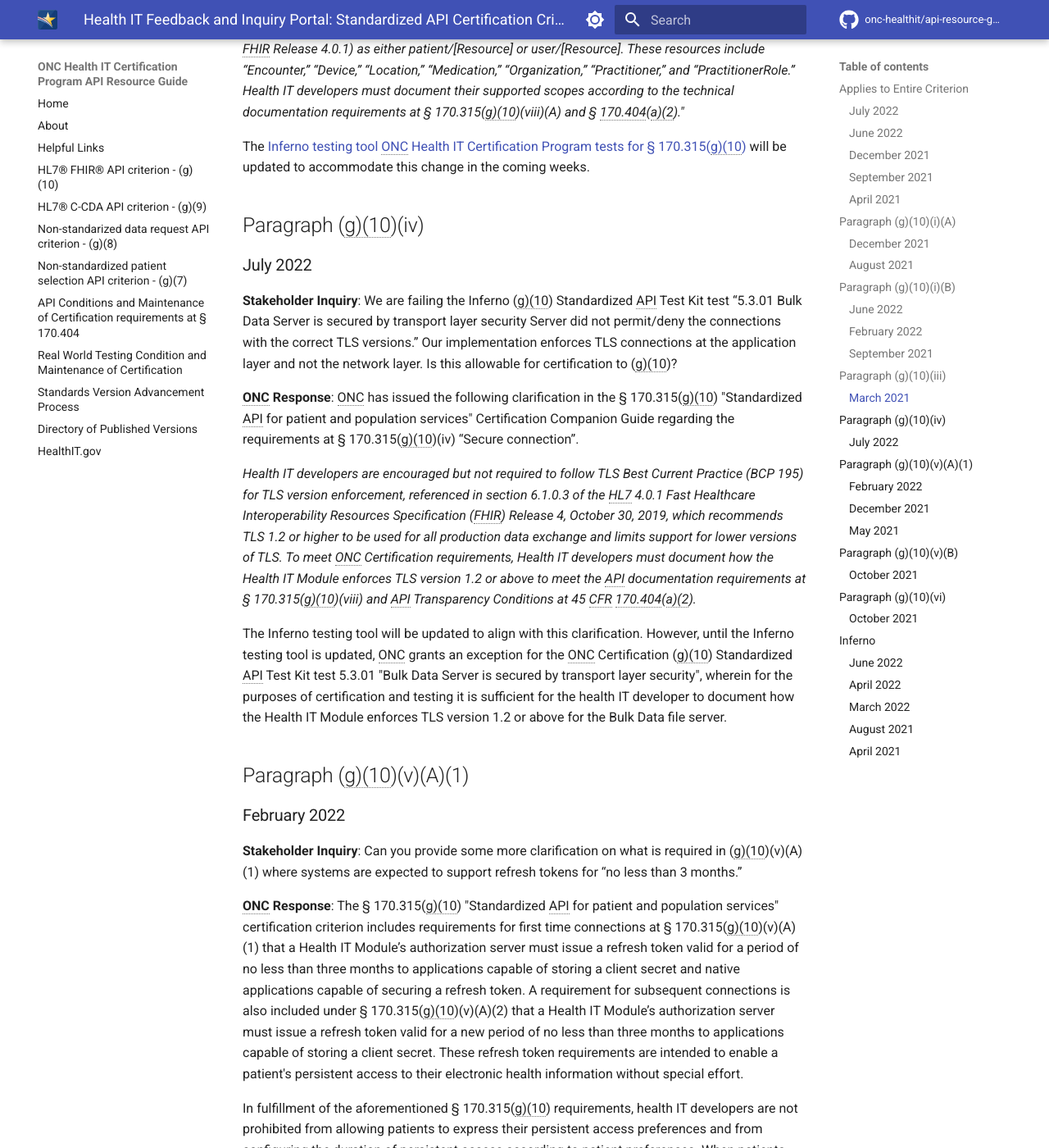
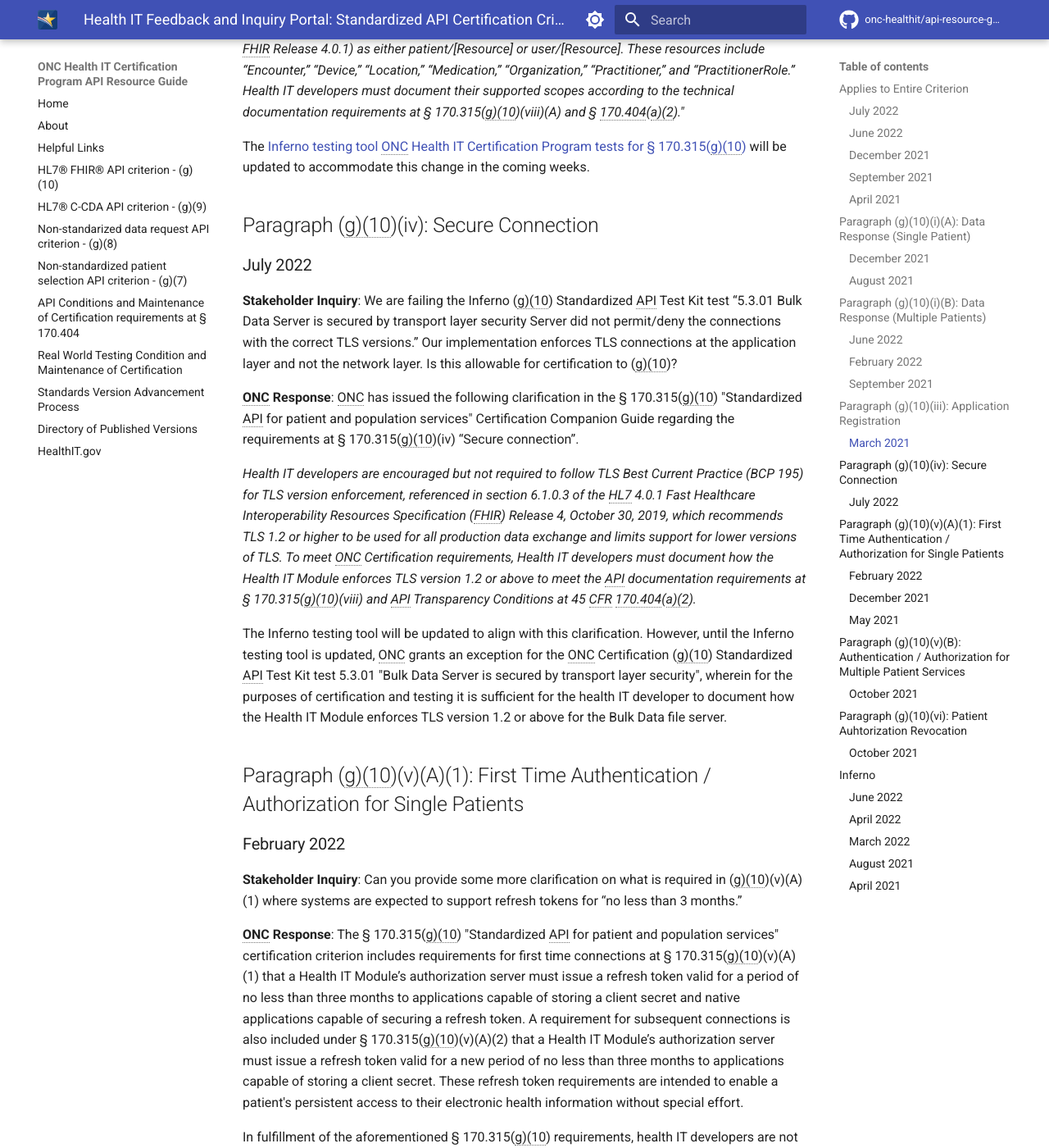
Before and after one commit to onc-healthit/api-resource-guide, an MkDocs documentation site: the page built from docs/inquiry-portal/g10-inquiries.md, in a window 1280 px wide and 1400 px high, scrolled down 8574 px. Shown: the whole window at 82% size. Built offline with MkDocs 1.6.1 and Material for MkDocs 9.7.7, drawn with Linux system fonts in a browser that asks for light colours; comment, search, counter and statistics services are not loaded; the version menu is left out; some of the changed text lies outside the part shown.

Commit message:
add names to paragraph headers

```diff
--- a/docs/inquiry-portal/g10-inquiries.md
+++ b/docs/inquiry-portal/g10-inquiries.md
@@ -50,7 +50,7 @@ Any missing information made available via the (g)(10) standardized API should b
 
 The ONC Certification criteria for eCQMs does not require any FHIR standards. For additional information on CMS regulations, please reference CMS sources or contact CMS if you have questions about specific requirements. The CMS.gov website is a great place to start for information about the requirements of any particular CMS program that may be of interest to health care providers and those who support them with health IT solutions. For one example, the Quality Payment Program overview page (https://qpp.cms.gov/about/qpp-overview) offers links to educational resources and information how to contact CMS. Similarly, the CMS.gov Promoting Interoperability Programs page (https://www.cms.gov/Regulations-and-Guidance/Legislation/EHRIncentivePrograms) currently indicates that Medicare and dually eligible hospitals participating in the Medicare and Medicaid Promoting Interoperability Programs may contact the QualityNet help desk for assistance.
 
-## Paragraph (g)(10)(i)(A)
+## Paragraph (g)(10)(i)(A): Data Response (Single Patient)
 ### December 2021
 **Stakeholder Inquiry**: US Core 3.1.1 requires Procedure.performed. For (g)(10) certification how are we expected to accommodate cancelled or not done procedures where a date or period does not exist?
 
@@ -85,7 +85,7 @@ However, for purposes of testing and certification for the ONC Health IT Certifi
 
 We will issue a clarification on the <a target = "_blank" href = "https://www.healthit.gov/test-method/standardized-api-patient-and-population-services#ccg">§ 170.315(g)(10) Standardized API for patient and population services Certification Companion Guide</a> regarding this issue, and the Inferno testing tool will be updated in the next regular release, which occurs at least monthly, to accommodate this clarification.
 
-## Paragraph (g)(10)(i)(B)
+## Paragraph (g)(10)(i)(B): Data Response (Multiple Patients)
 ### June 2022
 **Stakeholder Inquiry**: ONC (g)(10) Certification requirements and the Inferno Test Tool indicate that we are to demonstrate support for bulk FHIR requests with Group IDs (e.g. “[base url]/Group/[id]/$export”). Is there any minimum requirement in the upcoming 2022 (g)(10) certification for EHRs on how many different types of groups should be supported by the EHR? Can you give more guidance on what groups we need?
 
@@ -123,7 +123,7 @@ Regarding “Organization” HL7 FHIR resources, we provided the following clari
 
 Health IT developers must include all the resources necessary via the multiple patient services API responses to fully resolve references contained in HL7 FHIR resources, including “Organization” resources.
 
-## Paragraph (g)(10)(iii)
+## Paragraph (g)(10)(iii): Application Registration
 ### March 2021
 **Stakeholder Inquiry**: Can you clarify how we are expected to scope US Core IG resources that do not exists in USCDI or the FHIR Patient Compartment?
 
@@ -133,7 +133,7 @@ Health IT developers must include all the resources necessary via the multiple p
 
 The <a target = "_blank" href = "https://inferno.healthit.gov/suites/g10_certification">Inferno testing tool ONC Health IT Certification Program tests for § 170.315(g)(10)</a> will be updated to accommodate this change in the coming weeks.
 
-## Paragraph (g)(10)(iv)
+## Paragraph (g)(10)(iv): Secure Connection
 ### July 2022
 **Stakeholder Inquiry**: We are failing the Inferno (g)(10) Standardized API Test Kit test “5.3.01 Bulk Data Server is secured by transport layer security Server did not permit/deny the connections with the correct TLS versions.” Our implementation enforces TLS connections at the application layer and not the network layer. Is this allowable for certification to (g)(10)?
 
@@ -143,7 +143,7 @@ The <a target = "_blank" href = "https://inferno.healthit.gov/suites/g10_certifi
 
 The Inferno testing tool will be updated to align with this clarification. However, until the Inferno testing tool is updated, ONC grants an exception for the ONC Certification (g)(10) Standardized API Test Kit test 5.3.01 "Bulk Data Server is secured by transport layer security", wherein for the purposes of certification and testing it is sufficient for the health IT developer to document how the Health IT Module enforces TLS version 1.2 or above for the Bulk Data file server.
 
-## Paragraph (g)(10)(v)(A)(1)
+## Paragraph (g)(10)(v)(A)(1): First Time Authentication / Authorization for Single Patients
 ### February 2022
 **Stakeholder Inquiry**: Can you provide some more clarification on what is required in (g)(10)(v)(A)(1) where systems are expected to support refresh tokens for “no less than 3 months.”
 
@@ -183,7 +183,7 @@ and for subsequent connections:
 - A Health IT Module’s authorization server must issue a refresh token valid for a new period of no less than three months to applications capable of storing a client secret.
 Beyond the certification criteria requirements, health IT developers are not required to support all methods that third-party application developers seek to use. Additional information and clarifications regarding this criterion can be found on the <a target = "_blank" href = "https://www.healthit.gov/test-method/standardized-api-patient-and-population-services#ccg">September</a>.
 
-## Paragraph (g)(10)(v)(B)
+## Paragraph (g)(10)(v)(B): Authentication / Authorization for Multiple Patient Services
 ### October 2021
 **Stakeholder Inquiry**: There is a requirement that clients downloading the bulk data use the same access token as they did to make the original request. Does it permit other equivalently secure means of authorization as well?
 
@@ -201,7 +201,7 @@ According to the requirements in § 170.315(g)(10)(v)(B), Health IT Modules must
 
 At a minimum for the ONC Health IT Certification Program, Health IT Modules certified to the § 170.315(g)(10) criterion must support the issuance of a valid access token to an application during authentication and authorization as per the “SMART Backend Services: Authorization Guide” section of the Bulk FHIR IG. However, if the minimum requirements are met, health IT developers may support additional access-control schemes beyond OAuth 2.0 bearer tokens.
 
-## Paragraph (g)(10)(vi)
+## Paragraph (g)(10)(vi): Patient Auhtorization Revocation
 ### October 2021
 **Stakeholder Inquiry**: To satisfy the “Patient authorization revocation” requirements can short-lived access tokens be allowed to expire in lieu of immediate access token revocation?
 
```
